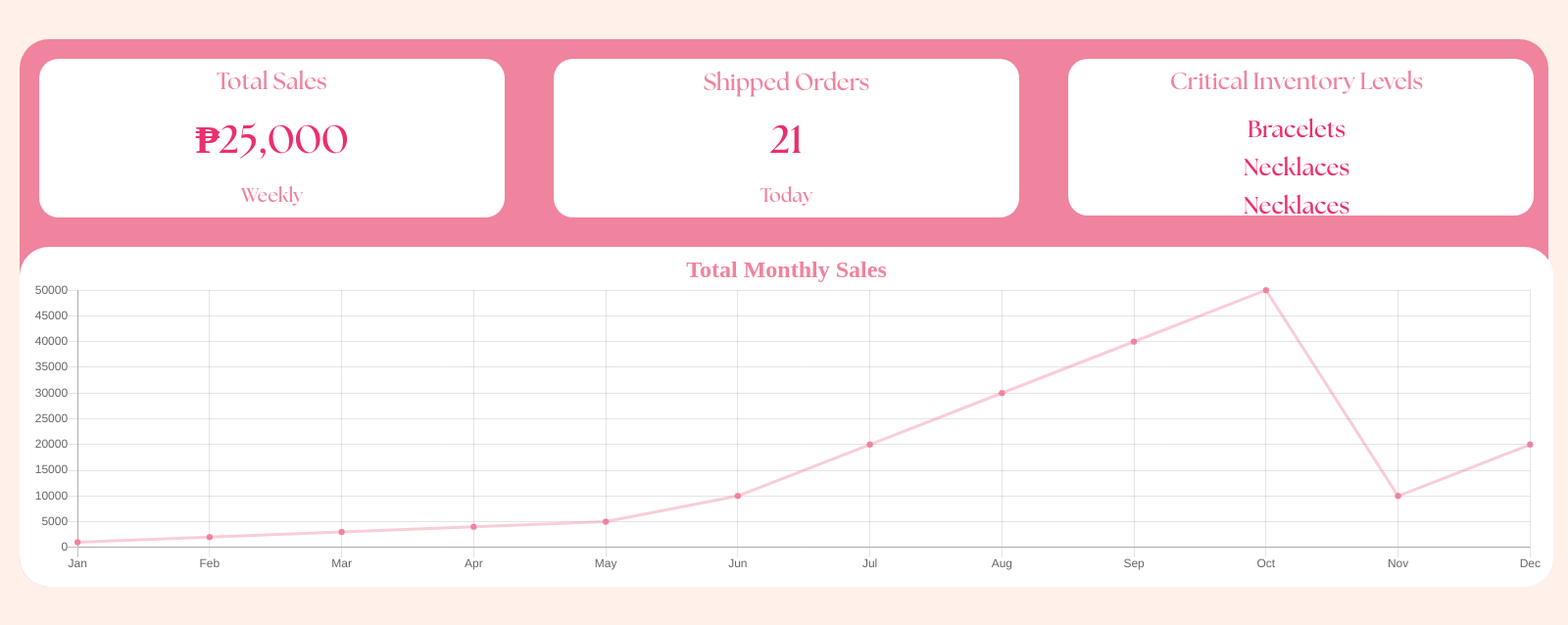
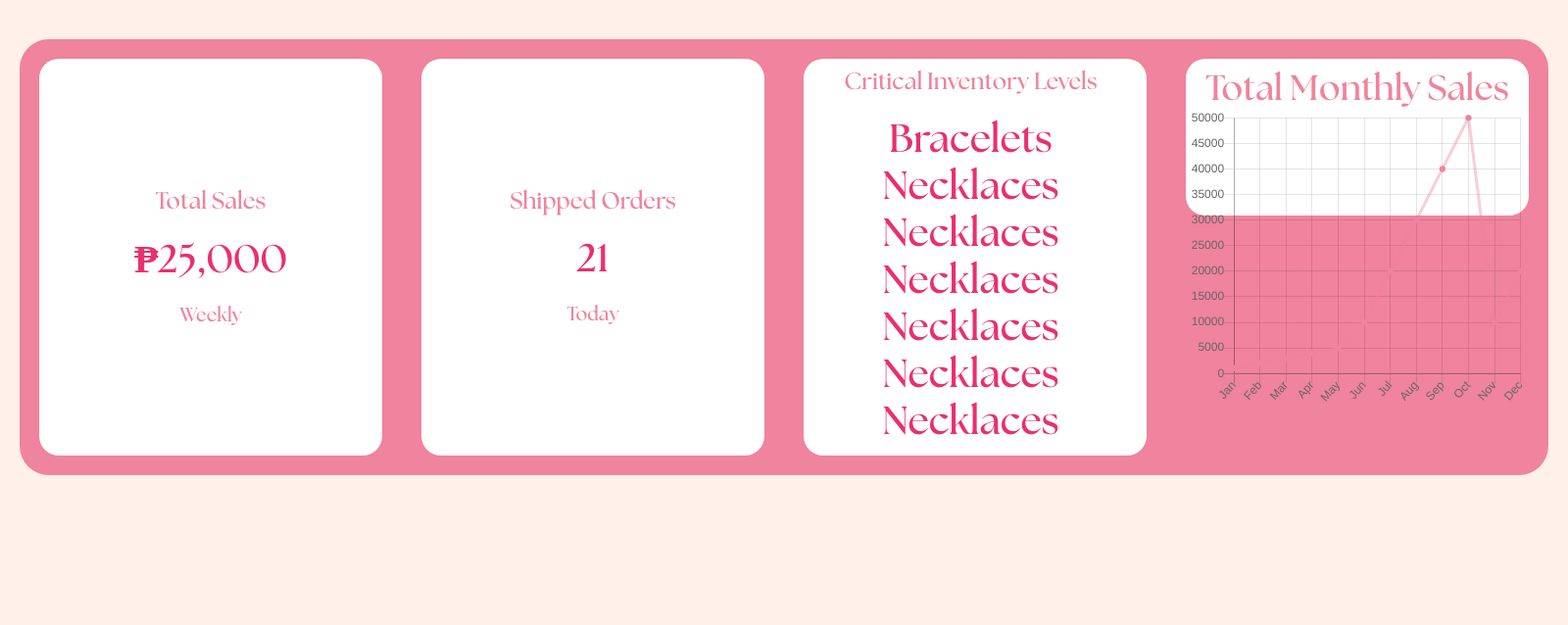
Before and after one commit to shinra-1/fashionhauz, a PHP site: page / in a window 1600 px wide. Shown: the part 118-756 px from the top of the page at 98% size. Run offline with PHP 8.4, Linux system fonts and the light colour scheme.

Commit message:
added 4th card in db

```diff
--- a/css/db.css
+++ b/css/db.css
@@ -20,8 +20,8 @@ section{
     margin: 10px 20px;
     padding: 20px 20px;
     position: relative;
-    grid-template-columns: repeat(3, 1fr);
-    gap: 50px;
+    grid-template-columns: repeat(4, 1fr);
+    gap: 40px;
     grid-auto-rows: minmax(100px, auto);
     background-color: #f0839d;
     border-radius: 30px;
@@ -34,8 +34,8 @@ section{
     grid-column: 2 / 3;
     grid-row: 1;
 }
-.block1,.block2{
-    width: 475px;
+.block1,.block2,.block3{
+    width: 350px;
     padding: 10px 0 10px 0;
     display: flex;
     flex-direction: column;
@@ -48,8 +48,8 @@ section{
     font-size: 1.5rem;
     color: #f0839d;
 }
-.block3{
-    grid-column: 3 / 4;
+.block4{
+    grid-column: 4 / 5;
     grid-row: 1;
     padding-top: 10px;
     background-color: white;
@@ -60,7 +60,7 @@ section{
     font-size: 1.5rem;
     color: #f0839d;
     height: 160px;
-    width: 475px;
+    width: 350px;
 }
 .scrollbar{
     display: flex;
@@ -71,19 +71,19 @@ section{
     border-radius: 20px;
     margin-left: -9px;
 }
-.block3 .scrollbar::-webkit-scrollbar{
+.block4 .scrollbar::-webkit-scrollbar{
     width: 10px;
     background-color: transparent;
 }
-.block3 .scrollbar::-webkit-scrollbar-thumb{
+.block4 .scrollbar::-webkit-scrollbar-thumb{
     background: #ea2f6e;
     border-radius: 10px;
 }
-.block3 ul{
+.block4 ul{
     list-style-type: none;
     font-size: 1.5rem;
 }
-.block3 ul li{
+.block4 ul li{
     margin-bottom: 10px;
 }
 .block-title{
@@ -93,8 +93,8 @@ section{
     font-size: 2.5rem;
     color: #ea2f6e
 }
-.block4{
-    grid-column: 1 / 4;
+.block5{
+    grid-column: 1 / 5;
     grid-row: 2;
     margin:-20px -20px;
     border-radius: 30px;
```
Also changed, not shown: other parts of css/db.css (+35 -23 lines).
